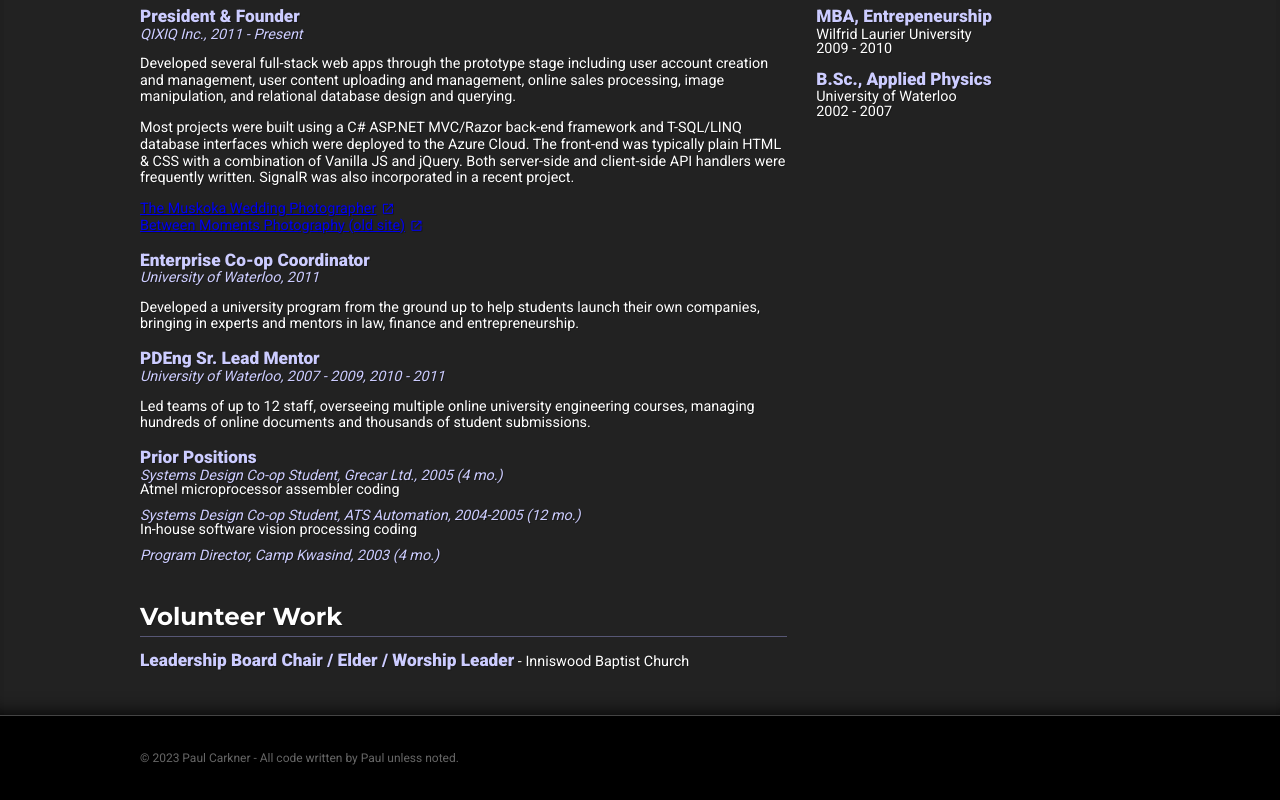
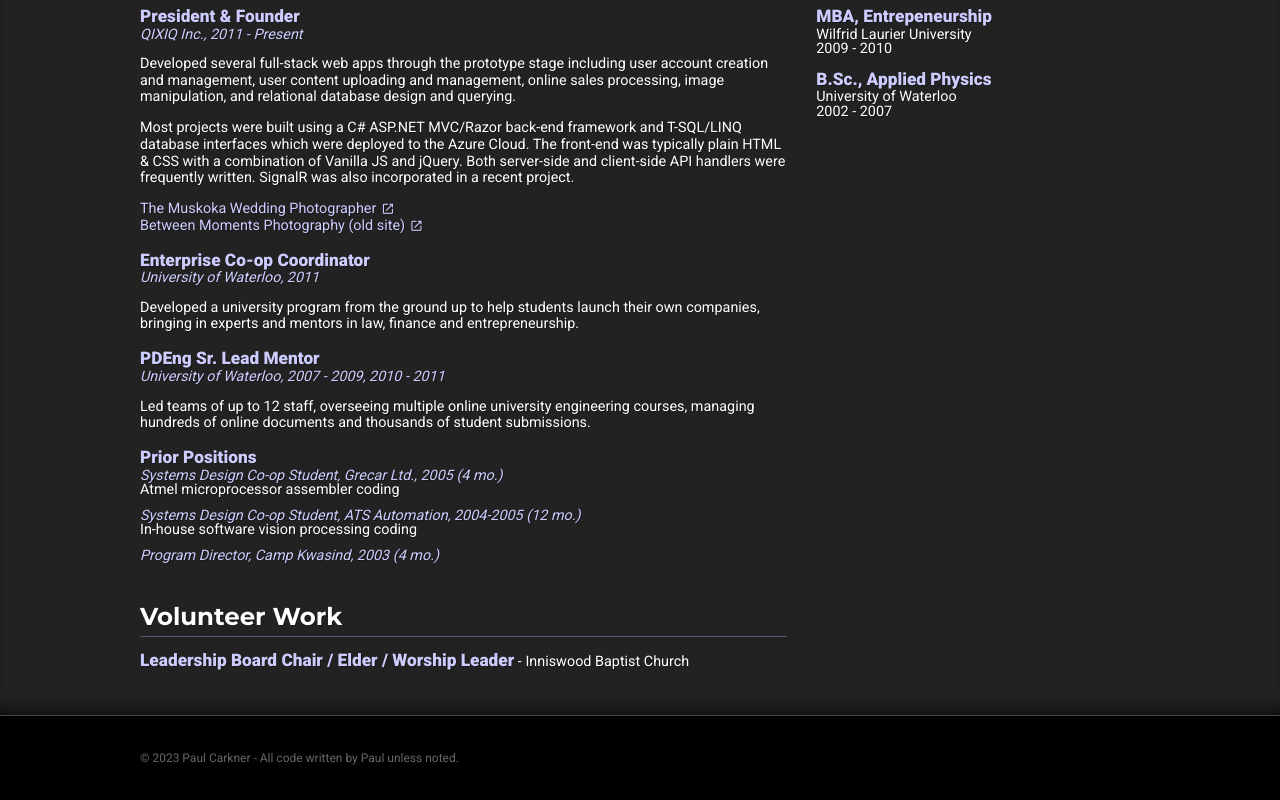
Before and after one commit to paulcarkner/web-developer-portfolio, a React (Create React App) app: page / in a window 1280 px wide. Shown: the part 3126-3926 px from the top of the page. Built offline with nearby package versions, Linux system fonts and the light colour scheme; a web font is replaced by a local one.

Commit message:
Code clean-up and commenting

```diff
--- a/src/Sections/Resume.module.css
+++ b/src/Sections/Resume.module.css
@@ -32,7 +32,7 @@
   margin-block: 1em;
 }
 
-.Reresumesume a {
+.resume a {
     color: var(--theme-clr-accent-light);
     text-decoration: none;
 }
```
